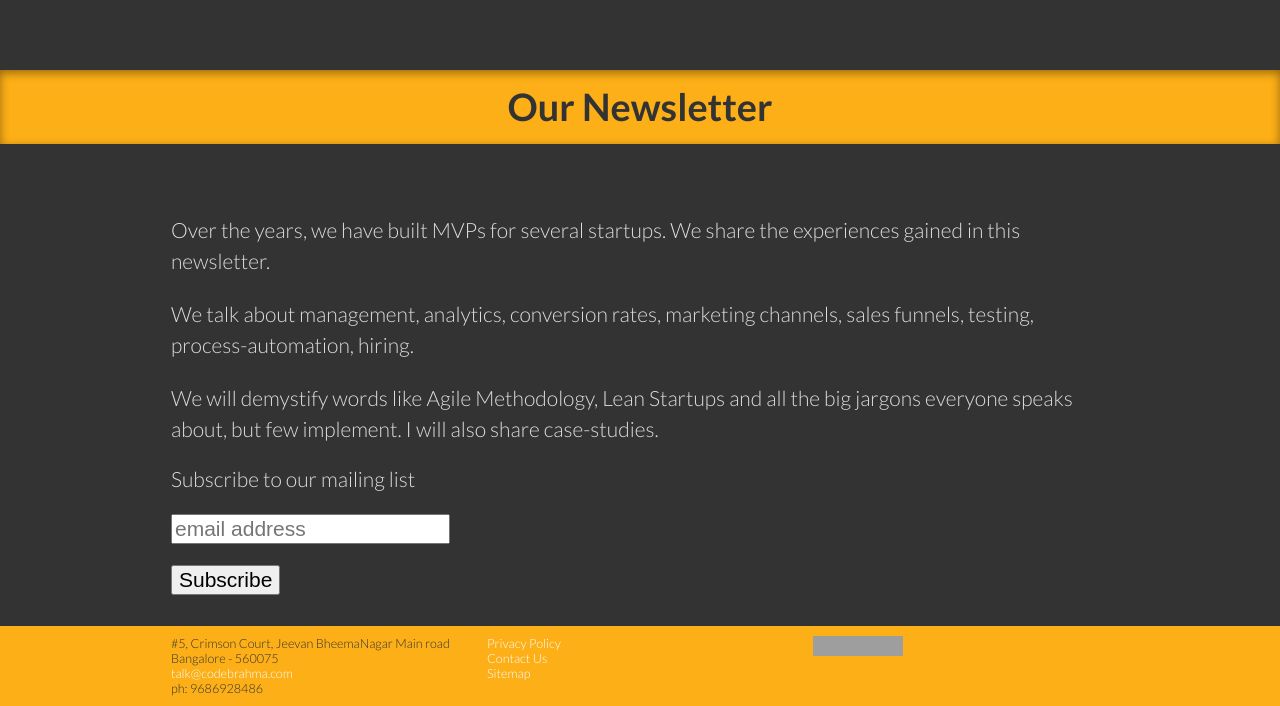
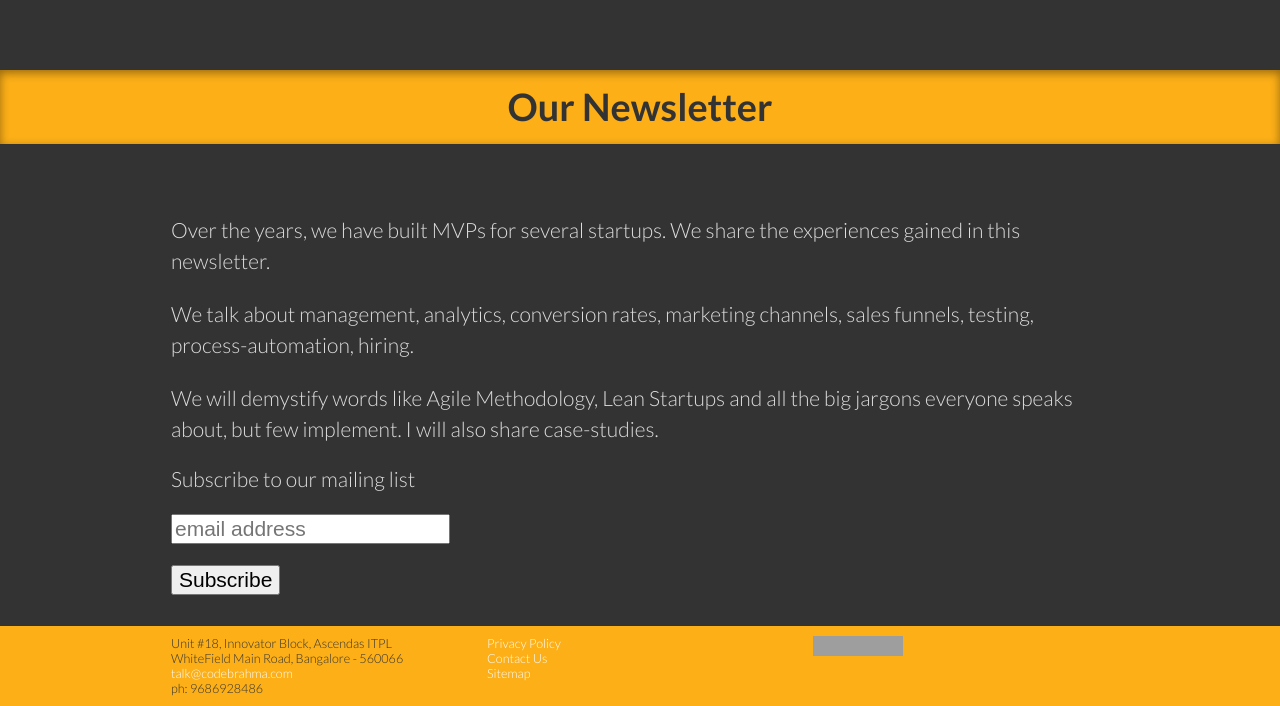
Before and after one commit to Codebrahma/codebrahma.github.io, a Jekyll site: the page built from index.html, in a window 1280 px wide and 900 px high, scrolled down 2276 px, cut to the strip 194-900 px from the top of the window. Built offline with Jekyll 4.4.1, drawn with Linux system fonts in a browser that asks for light colours; nearby versions of some CDN libraries; some web fonts are replaced; grey boxes are pictures that could not be loaded.

Commit message:
Update footer.html

```diff
--- a/_includes/footer.html
+++ b/_includes/footer.html
@@ -1,8 +1,8 @@
 <footer>
 <div class="grid">
   <div class="unit one-third center-on-mobiles">
-    <div> #5, Crimson Court, Jeevan BheemaNagar Main road </div>
-    <div> Bangalore - 560075</div>
+    <div> Unit #18, Innovator Block, Ascendas ITPL</div>
+    <div> WhiteField Main Road, Bangalore - 560066</div>
     <div> <a href="mailto:talk@codebrahma.com">talk@codebrahma.com</a></div>
     <div> ph: 9686928486 </div>
   </div>
```
